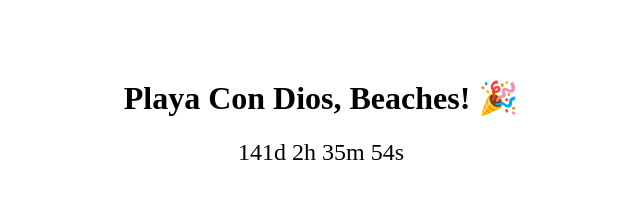
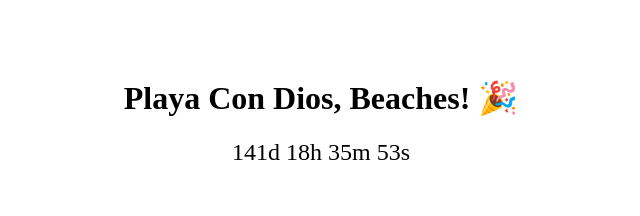
Before and after one commit to jwillbee/vacatimer, a React (Vite) app: page / in a window 1280 px wide. Shown: the top 216 px of the page, without its empty margins (319-959 px from the left). Built offline with nearby package versions, Linux system fonts and the light colour scheme.

Commit message:
Update App.jsx

```diff
--- a/src/App.jsx
+++ b/src/App.jsx
@@ -5,7 +5,7 @@ function App() {
   return (
     <div>
       {/* Change this to your desired target date */}
-      <Countdown targetDate="2025-08-10T00:00:01" />
+      <Countdown targetDate="2025-08-10T16:00:00" />
       <div style={{ textAlign: "center", marginTop: "50px" }}>
         <a href="https://vbweather-mobile.vercel.app/" target="_blank" rel="noopener noreferrer">
           VB Weather - Virginia Beach's ONLY Multi-Source Weather Forecast System
```
